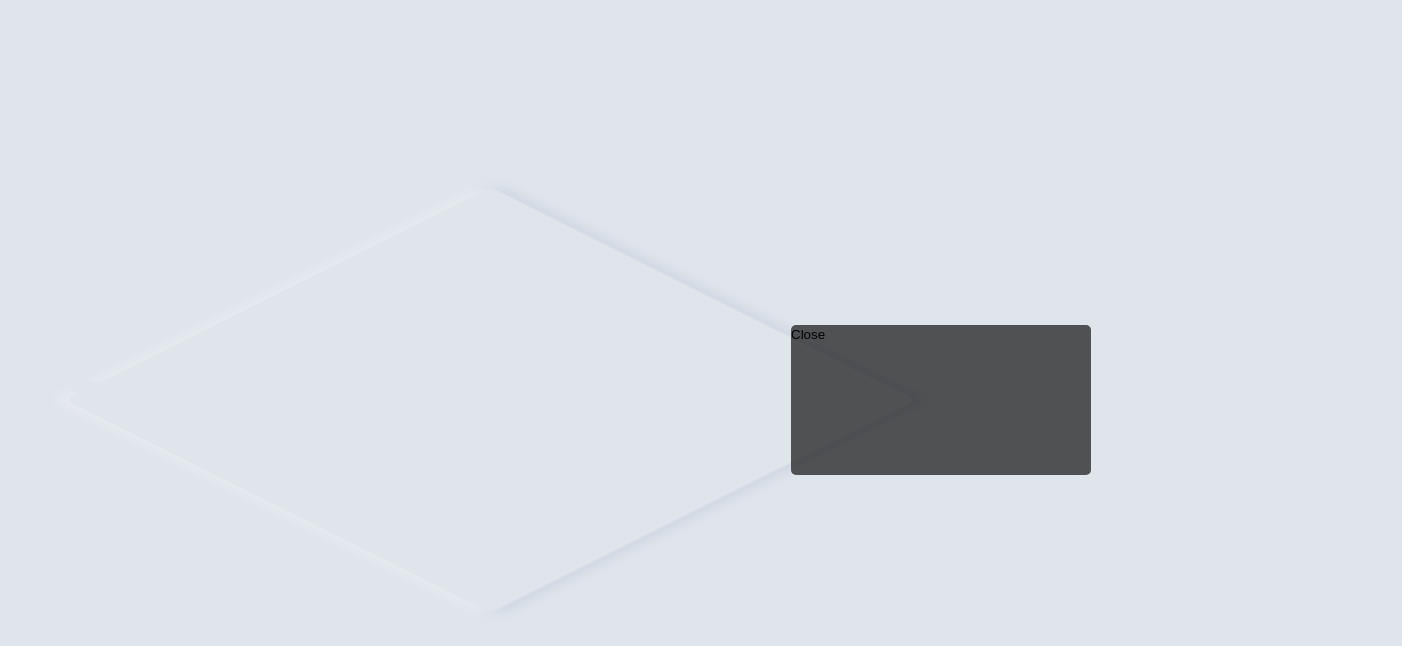
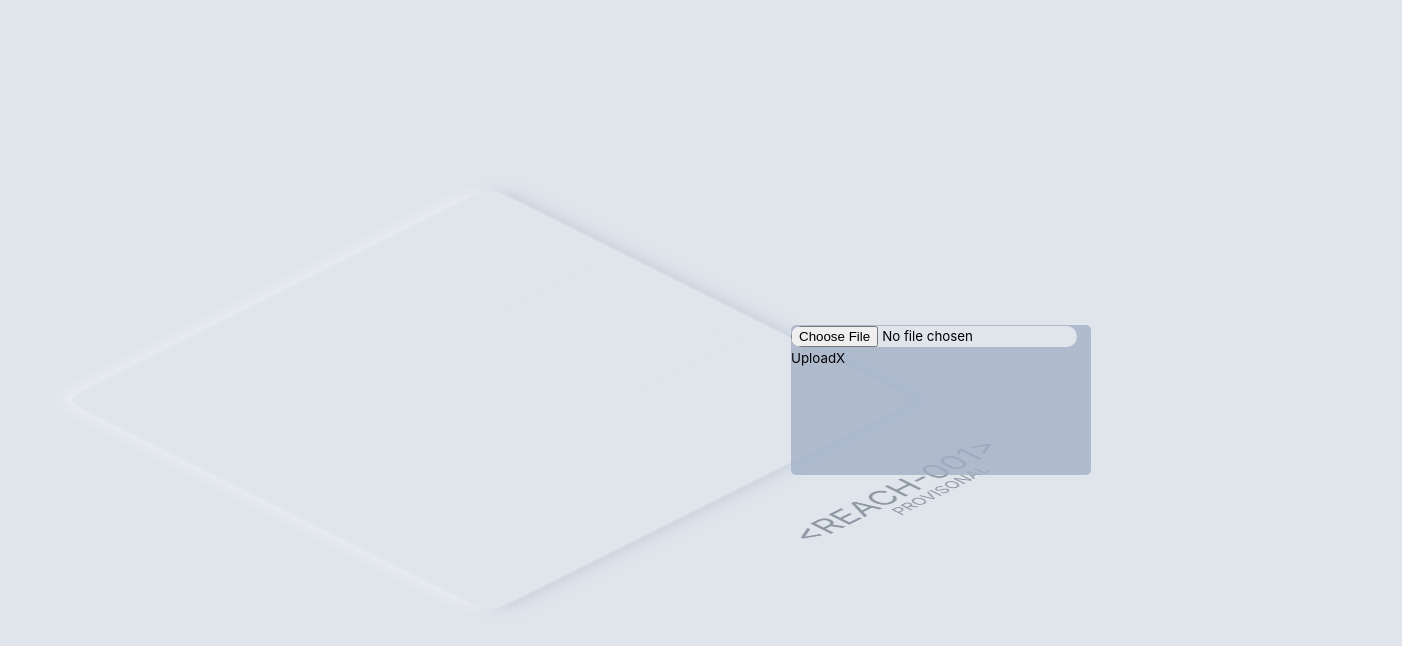
Before and after one commit to willgbryan/REACH, a React (Create React App) app in the folder reach-app-grid/: page / in a window 1280 px wide. Both pictures are taken after a click on the button 236 px from the left and 400 px from the top of the page. Shown: the top 646 px of the page, 1402 px wide, since content can reach past the window. Built offline with nearby package versions, Linux system fonts and the light colour scheme; what lodash.random would draw is missing.

Commit message:
im getting the design thing now

```diff
--- a/reach-app-grid/src/components/game/PopupMenu.js
+++ b/reach-app-grid/src/components/game/PopupMenu.js
@@ -1,12 +1,44 @@
-import React from 'react';
+import React, { useState } from 'react';
 
-function PopupMenu({ visible, position, onClose }) {
+function PopupMenu({ visible, position, onClose, onUploadSuccess }) {
+  const [file, setFile] = useState(null);
+
+  const handleFileChange = (event) => {
+    setFile(event.target.files[0]);
+  };
+
+  const handleUpload = async () => {
+    if (file) {
+      console.log(file);
+      const formData = new FormData();
+      formData.append('file', file);
+      formData.append('task', 'fileUpload');
+
+      try {
+        const response = await fetch('http://localhost:8000/upload', {
+          method: 'POST',
+          body: formData,
+        });
+
+        if (response.ok) {
+          onUploadSuccess();
+          onClose(); // Close the popup after successful upload
+        } else {
+          console.error('Upload failed');
+        }
+      } catch (error) {
+        console.error('Error:', error);
+      }
+    }
+  };
+
   if (!visible) return null;
 
   return (
     <div className="popup-menu" style={{ top: position.y, left: position.x }}>
-      {/* Popup content here */}
-      <button onClick={onClose}>Close</button>
+      <input type="file" onChange={handleFileChange} />
+      <button onClick={handleUpload}>Upload</button>
+      <button onClick={onClose}>X</button>
     </div>
   );
 }
--- a/reach-app-grid/src/components/game/Scene.js
+++ b/reach-app-grid/src/components/game/Scene.js
@@ -13,7 +13,7 @@ function Scene() {
   const [{ row, col }, dispatch] = useReducer(reducer, initialState);
   const [popupVisible, setPopupVisible] = useState(false);
   const [popupPosition, setPopupPosition] = useState({ x: 0, y: 0 });
-
+  const [tileColor, setTileColor] = useState({});
 
   const handleTileClick = (r, t) => (event) => {
     dispatch({
@@ -23,8 +23,12 @@ function Scene() {
         col: t
       }
     });
-    setPopupPosition({ x: r, y: t });
+    setPopupPosition({ x: t, y: r });
     setPopupVisible(true);
+  };
+
+  const handleUploadSuccess = () => {
+    setTileColor({ ...tileColor, [`${row},${col}`]: "#131313" });
   };
 
   const closePopup = () => setPopupVisible(false);
@@ -48,7 +52,9 @@ function Scene() {
             </Row>
           ))}
       </Grid>
-      <PopupMenu visible={popupVisible} position={popupPosition} onClose={closePopup} />
+      <div className="REACH-text-field-3d">&lt;REACH-001&gt;</div>
+      <div className="PROVISIONAL-text-field-3d">PROVISONAL</div>
+      <PopupMenu visible={popupVisible} position={popupPosition} onClose={closePopup} onUploadSuccess={handleUploadSuccess} />
     </div>
   );
 }
--- a/reach-app-grid/src/styles.scss
+++ b/reach-app-grid/src/styles.scss
@@ -1,10 +1,13 @@
 * {
   border: none;
-  border-radius: 10px;
+  border-radius: 20px;
   box-sizing: border-box;
   padding: 0;
   margin: 0;
   background-color: #E0E5EC; /* Added to apply the color to the entire webpage */
+  font-family: -apple-system, BlinkMacSystemFont, 'Segoe UI', 'Roboto', 'Oxygen',
+    'Ubuntu', 'Cantarell', 'Fira Sans', 'Droid Sans', 'Helvetica Neue',
+    sans-serif;
 }
 
 html,
@@ -30,11 +33,44 @@ body,
 
 .grid {
   border: solid 1px #E0E5EC;
-  border-radius: 10px;
-  box-shadow: -3px -3px 20px rgba(255, 255, 255, 0.8), 3px 3px 20px rgba(163, 177, 198, 0.8);
+  border-radius: 20px;
+  box-shadow: -6px -6px 20px rgba(255, 255, 255, 0.5), 6px 6px 20px rgba(163, 177, 198, 0.5);
   transform-style: preserve-3d;
   transform: rotateX(60deg) rotateY(0deg) rotateZ(-45deg);
 }
+
+.REACH-text-field-3d {
+  // Apply the same 3D transformation to the text field
+  transform-style: preserve-3d;
+  transform: rotateX(60deg) rotateY(0deg) rotateZ(-45deg) translateZ(-100px);
+  margin-top: 20px; // Adjust as needed for spacing
+  font-size: 40px; // Adjust as needed
+  color: #8d98a4; // Adjust as needed
+  width: 100%; // Adjust as needed
+  text-align: center; // Center the text horizontally
+  position: absolute; // Ensure it doesn't affect the layout of other elements
+  top: 45%; // Adjust to position below everything
+  left: 20%;
+  transform-origin: center; // Adjust the origin of transformation if needed
+  z-index: 0; // Ensure it is rendered below other elements
+}
+
+.PROVISIONAL-text-field-3d {
+  // Apply the same 3D transformation to the text field
+  transform-style: preserve-3d;
+  transform: rotateX(60deg) rotateY(0deg) rotateZ(-45deg) translateZ(-100px);
+  margin-top: 20px; // Adjust as needed for spacing
+  font-size: 20px; // Adjust as needed
+  color: #8d98a4; // Adjust as needed
+  width: 100%; // Adjust as needed
+  text-align: center; // Center the text horizontally
+  position: absolute; // Ensure it doesn't affect the layout of other elements
+  top: 46.5%; // Adjust to position below everything
+  left: 23.5%;
+  transform-origin: center; // Adjust the origin of transformation if needed
+  z-index: 0; // Ensure it is rendered below other elements
+}
+
 
 .row {
   height: 30px;
@@ -69,47 +105,45 @@ button {
   width: 300px;
   z-index: 1000;
   border-radius: 5px;
-  background-color: rgba(19, 19, 19, 0.7);
+  background-color: rgba(163, 177, 198, 0.8);
 }
 
-#copy.player {
-  position: relative;
-  height: 30px;
-  width: 30px;
-  transform-origin: 0 0;
-  transform-style: preserve-3d;
-  perspective: 800px;
-  transform: translate(17px, -17px);
+// #copy.player {
+//   position: relative;
+//   height: 30px;
+//   width: 30px;
+//   transform-origin: 0 0;
+//   transform-style: preserve-3d;
+//   perspective: 800px;
+//   transform: translate(17px, -17px);
 
-  .side {
-    position: absolute;
-    width: 28px;
-    height: 28px;
-    background: #E0E5EC;
-    border: 1px solid #E0E5EC;
-    border-radius: 10px;
-    text-align: center;
-  }
+//   .side {
+//     position: absolute;
+//     width: 28px;
+//     height: 28px;
+//     background: none;
+//     text-align: center;
+//   }
 
-  .front {
-    transform: translateZ(14px);
-  }
-  .top {
-    transform: rotateX(90deg) translateZ(14px);
-  }
-  .right {
-    transform: rotateY(90deg) translateZ(14px);
-  }
-  .left {
-    transform: rotateY(-90deg) translateZ(14px);
-  }
-  .bottom {
-    transform: rotateX(-90deg) translateZ(14px);
-  }
-  .back {
-    transform: rotateY(-180deg) translateZ(14px);
-  }
-}
+//   .front {
+//     transform: translateZ(14px);
+//   }
+//   .top {
+//     transform: rotateX(90deg) translateZ(14px);
+//   }
+//   .right {
+//     transform: rotateY(90deg) translateZ(14px);
+//   }
+//   .left {
+//     transform: rotateY(-90deg) translateZ(14px);
+//   }
+//   .bottom {
+//     transform: rotateX(-90deg) translateZ(14px);
+//   }
+//   .back {
+//     transform: rotateY(-180deg) translateZ(14px);
+//   }
+// }
 
 // #org.player {
 //   position: relative;
```
Also changed, not shown: 1 other file (tests, documents, lock files or other folders).
